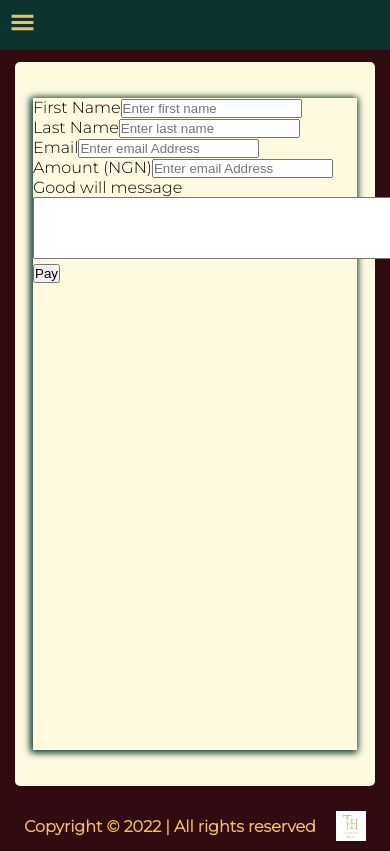
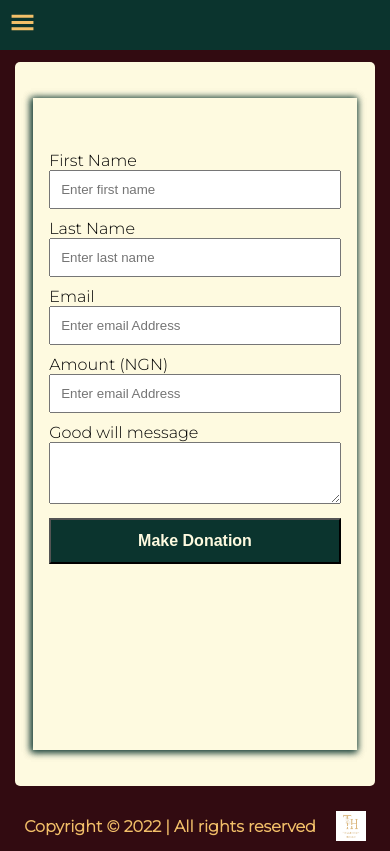
Before and after one commit to oforduh/HART-PHOTOALBUM, a React (Create React App) app: page /gift in a window 390 px wide. Built offline with nearby package versions, Linux system fonts and the light colour scheme.

Commit message:
payment page form has been fixed

```diff
--- a/src/pages/Gift/Gift.js
+++ b/src/pages/Gift/Gift.js
@@ -59,6 +59,7 @@ const Gift = () => {
                   <label>Email</label>
                   <input
                     type="email"
+                    required
                     className={styles.formControl}
                     placeholder="Enter email Address "
                     value={email}
@@ -92,7 +93,7 @@ const Gift = () => {
                   ></textarea>
                 </div>
                 <button style={{ opacity: makingPayment && 0.5 }}>
-                  {makingPayment ? "Processing" : "Pay"}
+                  {makingPayment ? "Processing" : "Make Donation"}
                 </button>
               </form>
             </div>
--- a/src/pages/Gift/gift.module.scss
+++ b/src/pages/Gift/gift.module.scss
@@ -35,10 +35,60 @@
         .preFormDiv2 {
           background-color: var(--backgroundColor);
           height: 90%;
-          width: 60%;
+          width: 70%;
+          display: flex;
+          justify-content: center;
+          align-items: center;
           box-shadow: -1px 1px 7px 1px rgba(11, 52, 46, 0.75);
           -webkit-box-shadow: -1px 1px 7px 1px rgba(11, 52, 46, 0.75);
           -moz-box-shadow: -1px 1px 7px 1px rgba(11, 52, 46, 0.75);
+          form {
+            padding-top: 20px;
+            width: 90%;
+            min-height: 90%;
+            // border: 2px solid red;
+            .formGroup {
+              margin-bottom: 10px;
+              label {
+                display: block;
+              }
+              input {
+                width: 100%;
+                padding: 10px 10px;
+                outline: none;
+              }
+              textarea {
+                width: 100%;
+                outline: none;
+              }
+            }
+            button {
+              width: 100%;
+              color: var(--backgroundColor);
+              background-color: var(--secondary);
+              padding: 12px;
+              font-weight: bolder;
+              font-size: 16px;
+            }
+          }
+        }
+      }
+    }
+  }
+}
+@media screen and (max-width: 850px) {
+  .giftParentDiv {
+    .giftContDiv {
+      .giftContDiv2 {
+        .preFormDiv {
+          justify-content: center;
+          align-items: center;
+          height: 90%;
+          width: 90%;
+          .preFormDiv2 {
+            height: 100%;
+            width: 100%;
+          }
         }
       }
     }
```
